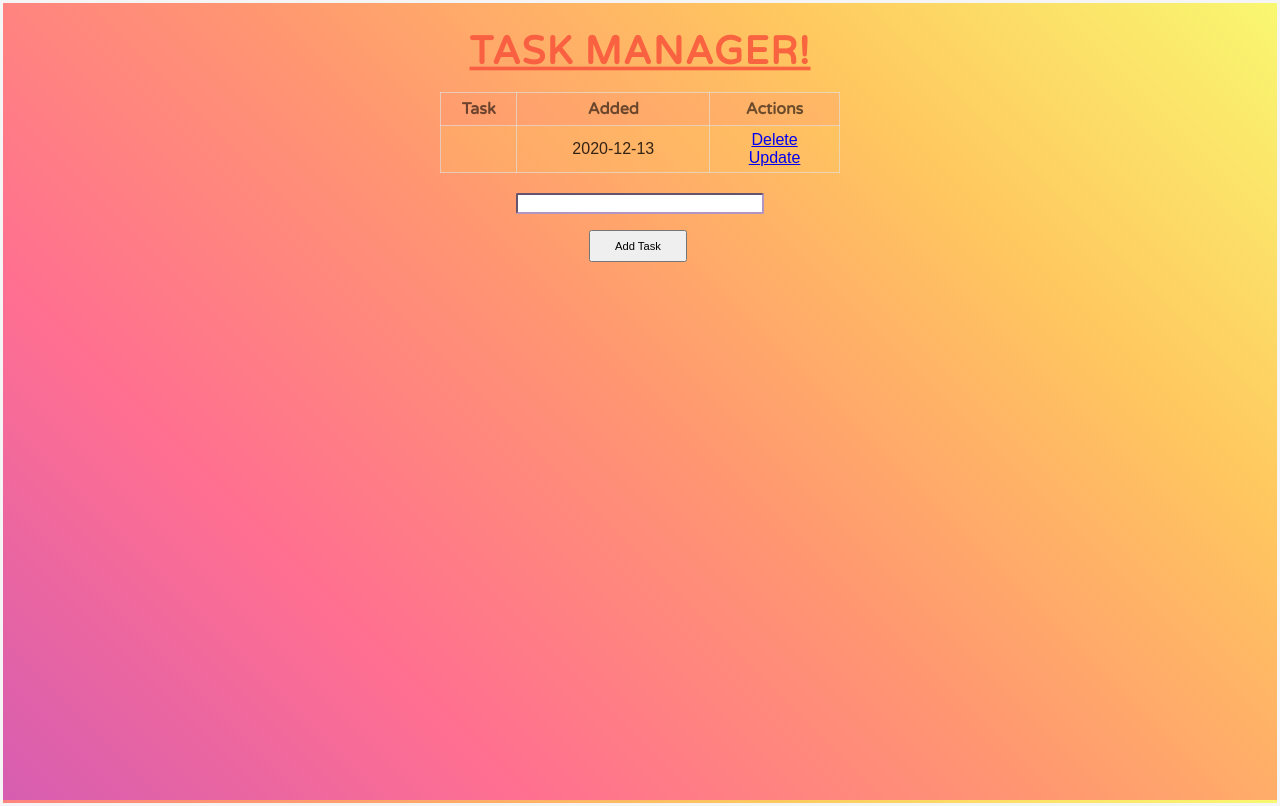
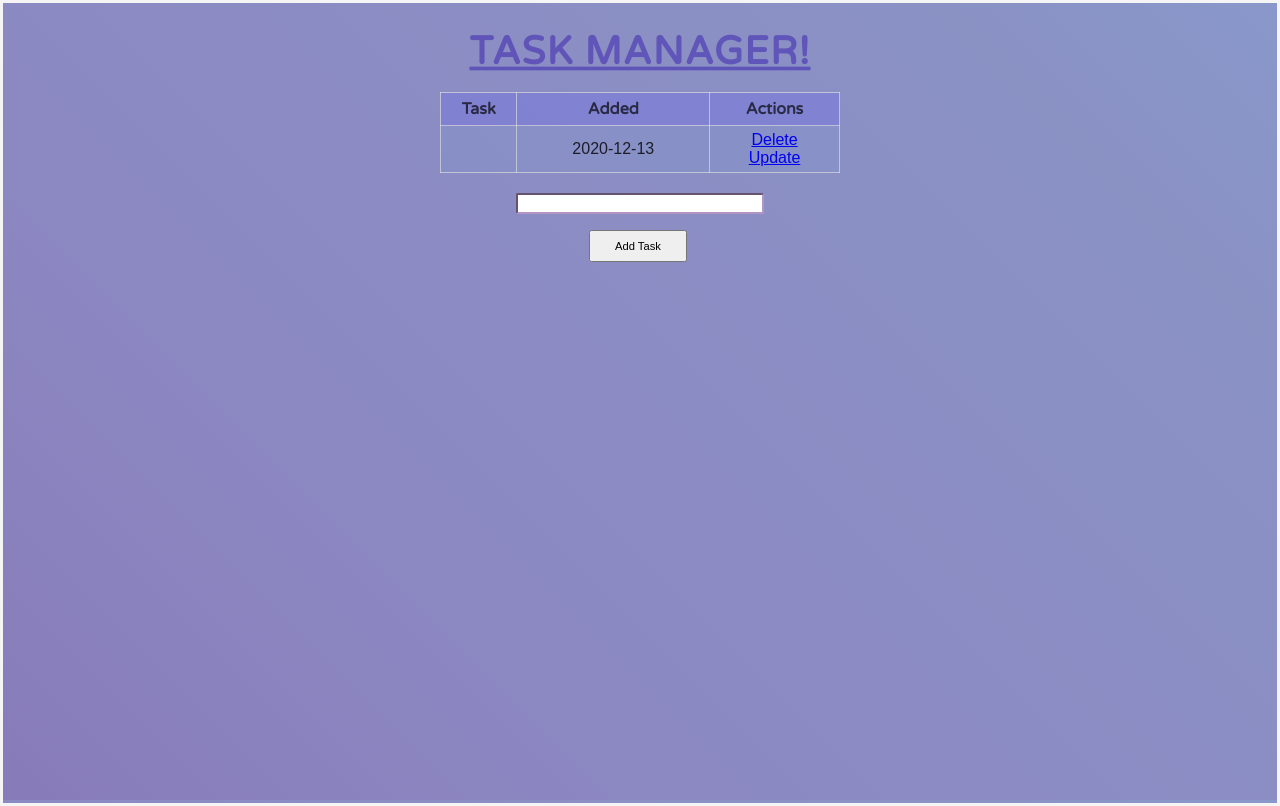
Before and after one commit to ItzSaf/Task-Manager, a Flask app: page / in a window 1280 px wide. Run offline with Flask 2, Linux system fonts and the light colour scheme; data comes from the database, SQL or seed files in the repository.

Commit message:
Update main.css

```diff
--- a/static/css/main.css
+++ b/static/css/main.css
@@ -21,12 +21,13 @@
     font-family: 'Varela Round', sans-serif;
     font-size: 1rem;
     background: linear-gradient(45deg,
-    #d65db1,
-    #ff6f91,
-    #ff9671,
-    #ffc75f,
-    #f9f871);
-    background-size: 100%;
+    #7a5b97,
+    #8371b1,
+    #8c88c2,
+    #8a93c5,
+    #85a9df,
+    #84bddc);
+    background-size: 400%;
     animation: bg-animation 10s infinite alternate;
 }
 
@@ -54,8 +55,8 @@
 th {
     height: 30px;
     font-family: 'Varela Round', sans-serif;
-    color: rgba(0, 0, 0, 0.579);
-    background-color: #ff977146;
+    color: rgb(0 0 0 / 68%);
+    background-color: #7371e46b;
     font-weight: bold;
 }
 
@@ -64,7 +65,7 @@
     font-family: 'Varela Round', sans-serif;
     color: rgba(0, 0, 0, 0.803);
     padding: 5px;
-    background-color: #ffc75f3f;
+    background-color: #8099d040;
     font-family: sans-serif;
 }
 
@@ -90,9 +91,9 @@
 .title {
     font-family: 'Varela Round', sans-serif;
     text-transform: uppercase;
-    font-weight: 00;
+    font-weight: 900;
     font-weight: bold;
-    color: #f84f39d0;
+    color: #4a37b2a8;
     transform: scale(1.2, 1.22);
     letter-spacing: 1px;
     text-align: center;
```
